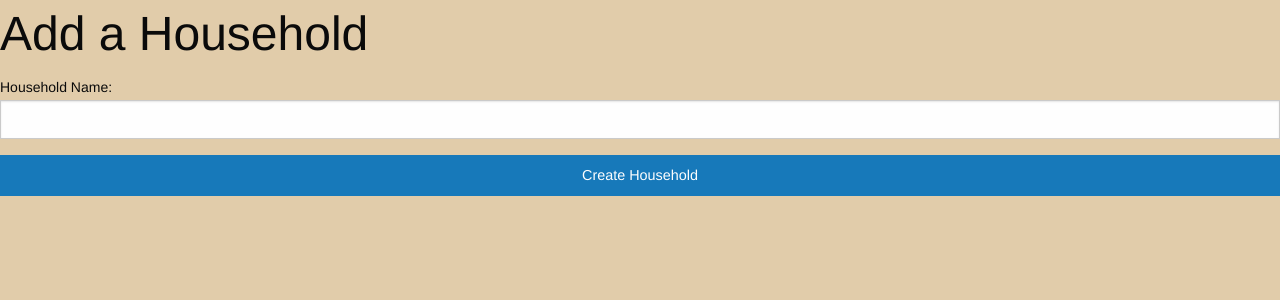
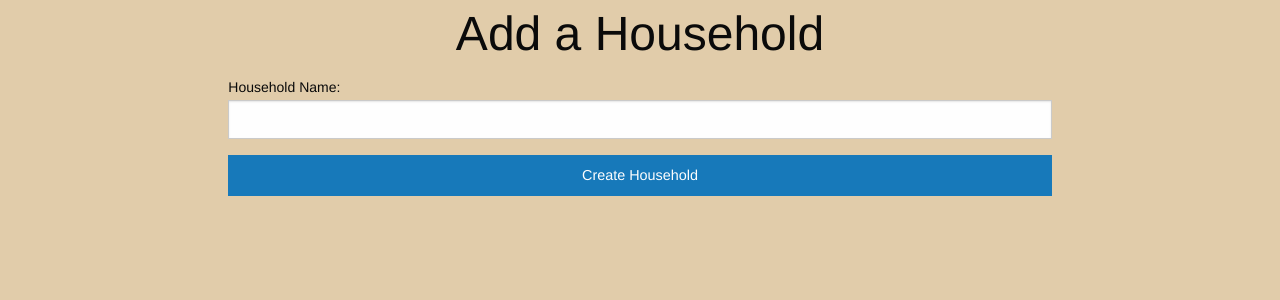
Before and after one commit to Joseph-Levin/WebFinalProject, a Django app: page /household/ in a window 1280 px wide. Shown: the part 73-373 px from the top of the page. Run offline with Django 3.2, Linux system fonts and the light colour scheme; some libraries are stand-ins or nearby versions.

Commit message:
Fixes layout of html pages

```diff
--- a/mysite/main/templates/household.html
+++ b/mysite/main/templates/household.html
@@ -1,10 +1,22 @@
 {% extends "base.html" %}
 {% block content %}
-<h1>{{ title }}</h1>
-<form action="/household/" method="post">
-    {% csrf_token %}
+<div class="grid-x grid-padding-x">
+    <div class="cell large-12 medium-12 small-12">
+        <div class="cell auto"></div>
+        <div class="cell large-8 medium-8 small-12">
+            <h1 class="text-center">{{ title }}</h1>
+        </div>
+        <div class="cell auto"></div>
+    </div>
+    <div class="cell large-2 medium-2"></div>
+    <div class="cell large-8 medium-8 small-12">
+        <form action="/household/" method="post">
+            {% csrf_token %}
 
-    {{ form }}
-    <input type="submit" class="button expanded" value="Create Household" />
-</form>
+            {{ form }}
+            <input type="submit" class="button expanded" name="Create Household" value="Create Household" />
+        </form>
+    </div>
+    <div class="cell large-2 medium-2"></div>
+</div>
 {% endblock %}
```
Also changed, not shown: mysite/main/templates/home.html (+8 -9 lines), mysite/main/templates/household_invite.html (+28 -0 lines).
